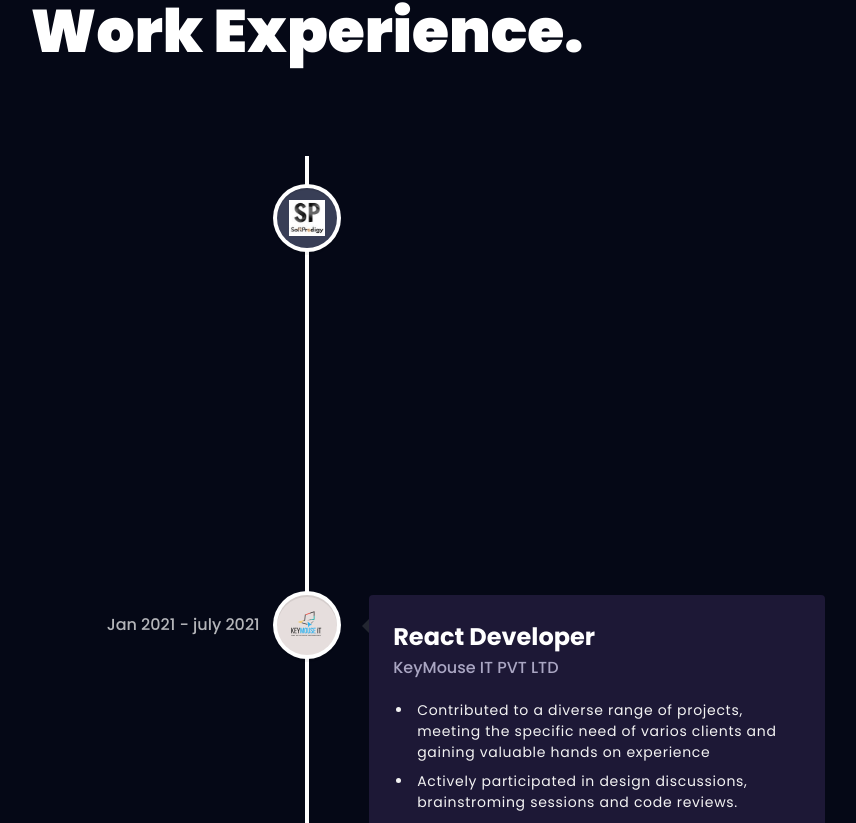
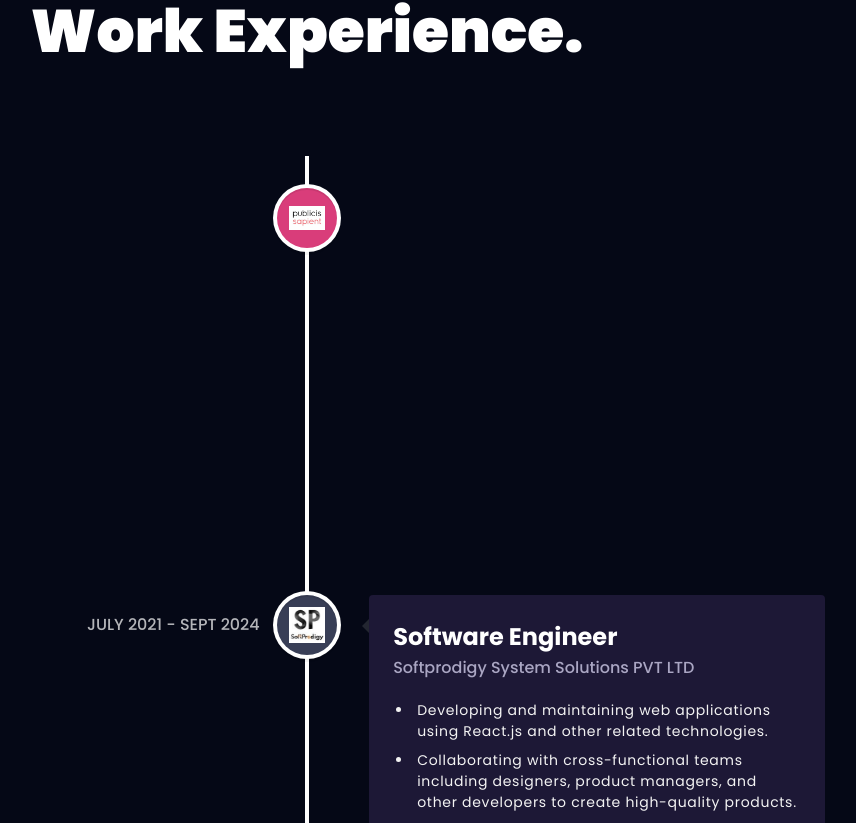
Before and after one commit to Gauravpant14/My-portfolio, a React (Vite) app: page / in a window 1280 px wide. Shown: the part 1496-2319 px from the top of the page, without its empty margins (333-1189 px from the left). Built offline with nearby package versions, Linux system fonts and the light colour scheme.

Commit message:
Workplace update

```diff
--- a/src/assets/index.js
+++ b/src/assets/index.js
@@ -34,6 +34,7 @@ import kmit from "./company/kmit.svg"
 import AllBall from "./allball.png"
 import BargainAir from "./bargainair.png"
 import PccTour from "./pcctour.png"
+import PS from "./PS.png"
 
 export {
   logo,
@@ -69,5 +70,5 @@ export {
   AllBall,
   BargainAir,
   PccTour,
-
+  PS
 };
--- a/src/constants/index.js
+++ b/src/constants/index.js
@@ -24,6 +24,7 @@ import {
   tripguide,
   threejs,
   softprodigy,
+  PS,
   kmit,
   AllBall,
   BargainAir,
@@ -122,11 +123,24 @@ const technologies = [
 
 const experiences = [
   {
+    title: "Senior Experience Engineer",
+    company_name: "Publicis Sapient",
+    icon: PS,
+    iconBg: "#D93D7A",
+    date: "SEPT 2024 - Current",
+    points: [
+      "Developing and maintaining web applications using React.js and other related technologies.",
+      "Collaborating with cross-functional teams including designers, product managers, and other developers to create high-quality products.",
+      "Implementing responsive design and ensuring cross-browser compatibility.",
+      "Participating in code reviews and providing constructive feedback to other developers.",
+    ],
+  },
+  {
     title: "Software Engineer",
     company_name: "Softprodigy System Solutions PVT LTD",
     icon: softprodigy,
     iconBg: "#383E56",
-    date: "JULY 2021 - Current",
+    date: "JULY 2021 - SEPT 2024",
     points: [
       "Developing and maintaining web applications using React.js and other related technologies.",
       "Collaborating with cross-functional teams including designers, product managers, and other developers to create high-quality products.",
```
Also changed, not shown: src/assets/PS.png (added), 1 other file (tests, documents, lock files or other folders).
